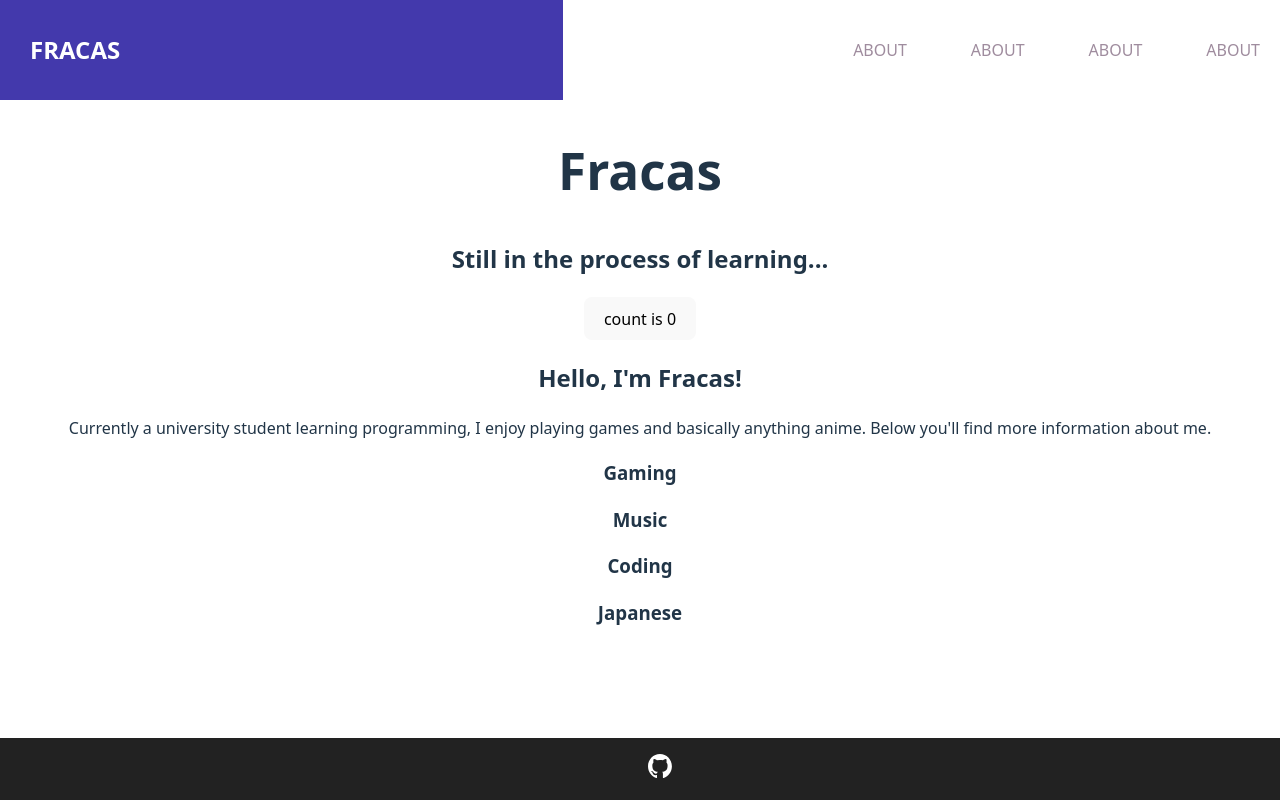
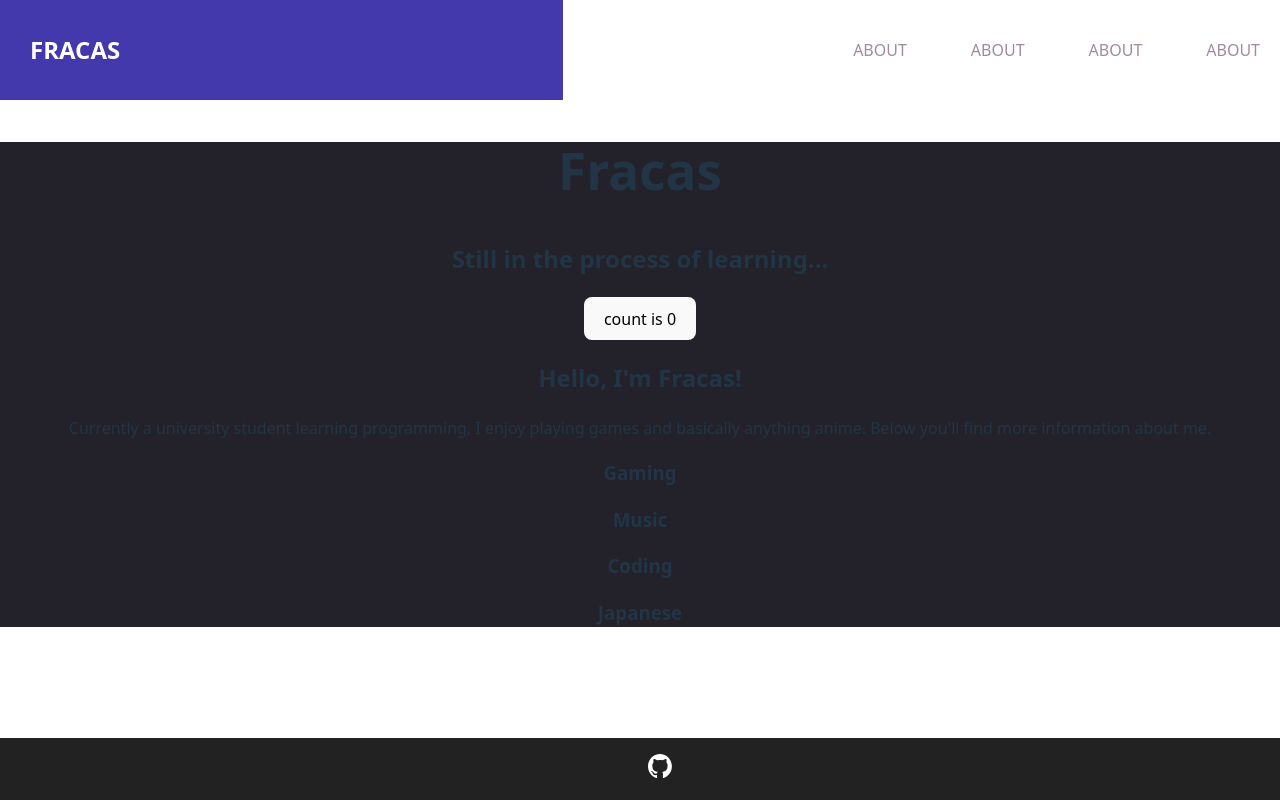
Before and after one commit to Fr4cas/fracas-app, a React (Vite) app: page / in a window 1280 px wide. Built offline with nearby package versions, Linux system fonts and the light colour scheme.

Commit message:
style: add background color for main content

```diff
--- a/src/styles/index.css
+++ b/src/styles/index.css
@@ -45,6 +45,7 @@ body {
 
 main {
   padding: 0 4rem;
+  background-color: var(--secondary-color-dark);
 }
 
 h1 {
```
